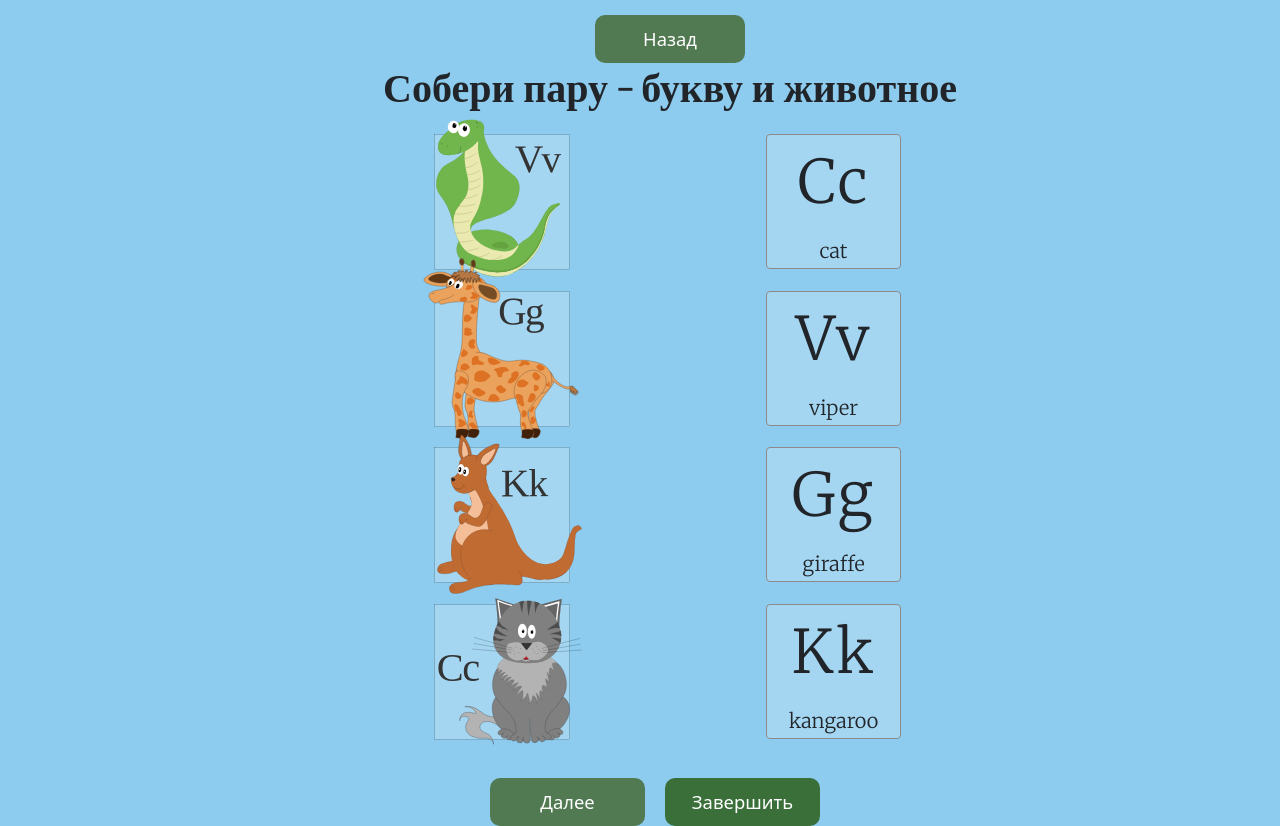
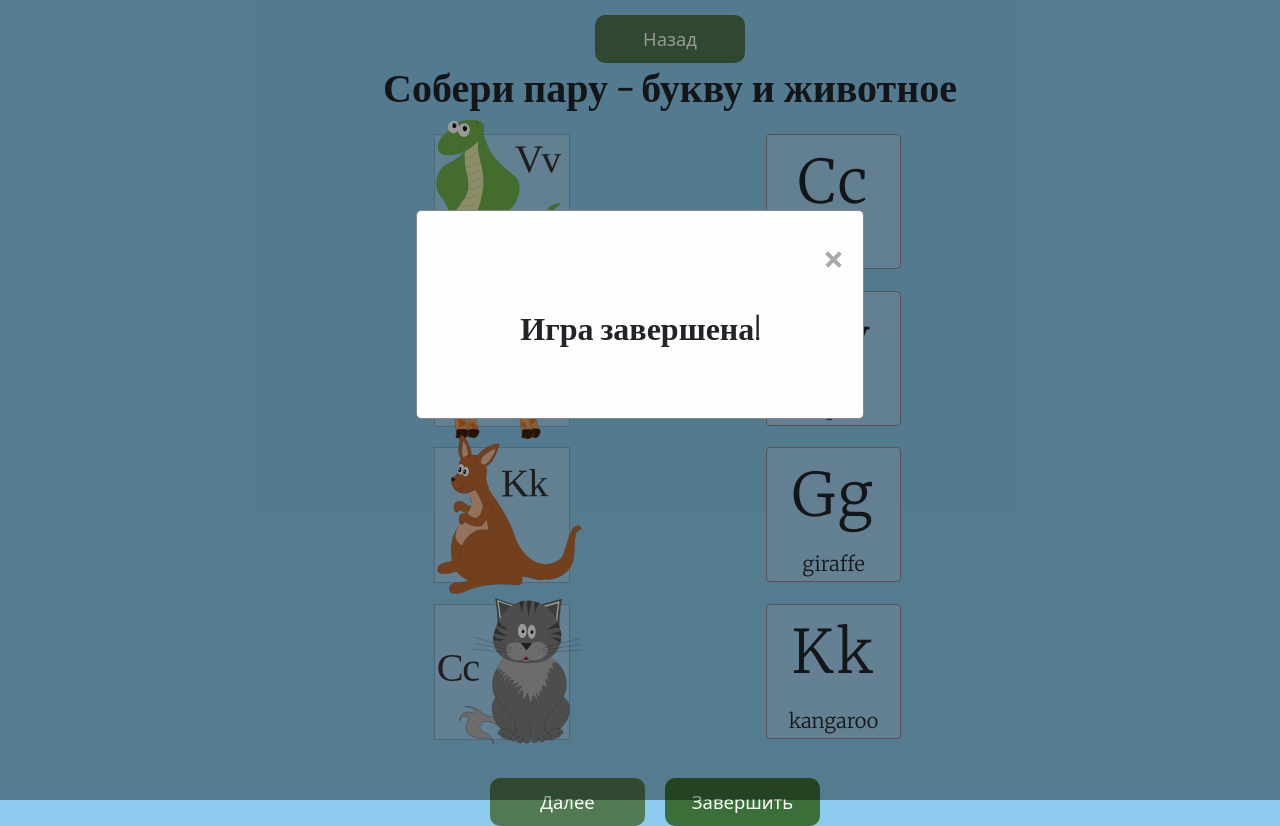
Before and after one commit to AnigalHub/DrawnSVGWithAnimation, a Vue app: page /collectCouple in a window 1280 px wide. Built offline with nearby package versions, Linux system fonts and the light colour scheme; a web font is replaced by a local one.

Commit message:
изменены стили у модального окна

```diff
--- a/src/components/collectCouple.vue
+++ b/src/components/collectCouple.vue
@@ -15,15 +15,15 @@
                     </div>
                 </b-col>
             </b-row>
-            <div class="buttonGame">
-                <b-button @click="newWords()">Далее</b-button>
-                <b-button @click="document.getElementById('ModalWindow').style.display='block'" >Завершить</b-button>
-            </div>
             <div id="ModalWindow" class="modal">
                 <div class="modal-content">
                     <span class="close" @click="document.getElementById('ModalWindow').style.display='none'">&times;</span>
                     <p>Игра завершена!</p>
                 </div>
+            </div>
+            <div class="buttonGame">
+                <b-button @click="newWords()">Далее</b-button>
+                <b-button @click="document.getElementById('ModalWindow').style.display='block'" >Завершить</b-button>
             </div>
         </div>
         <screen-rotation/>
@@ -69,7 +69,8 @@
 
 <style scoped lang="scss">
     .modal {
-        display: none;
+        //display: none;
+        display: block;
         position: fixed;
         z-index: 1;
         padding-top: 210px;
@@ -85,15 +86,19 @@
     .modal-content {
         background-color: #fefefe;
         margin: auto;
-        padding: 20px;
+        padding: 10px 20px 50px;
         border: 1px solid #888;
-        width: 55%;
+        width: 35%;
+        text-align: center;
+        font-size: 2rem;
+        font-family: 'Poiret One', cursive;
+        font-weight: 800 !important;
     }
     /*кнопка - "Х"*/
     .close {
         color: #aaaaaa;
         margin-left: auto;
-        font-size: 28px;
+        font-size: 55px;
         font-weight: bold;
     }
     /*кнопка - "Х" - при наведении и в фокусе*/
```
